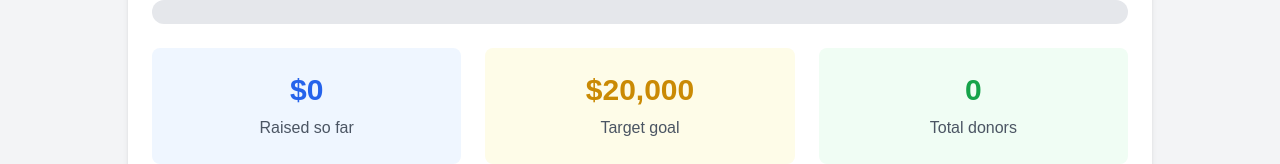
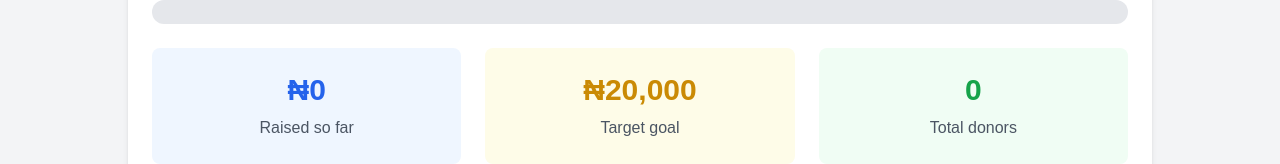
Before and after one commit to Quisef/quisefadmins, a Next.js app: page /donation in a window 1280 px wide. Shown: the part 664-828 px from the top of the page. Built offline with nearby package versions, Linux system fonts and the light colour scheme; no server answers; the database is empty.

Commit message:
donation amount

```diff
--- a/app/(public)/donation/page.tsx
+++ b/app/(public)/donation/page.tsx
@@ -62,7 +62,7 @@ const CauseCard = memo(({ cause }: { cause: Cause }) => {
           onError={(e) => {
             const target = e.target as HTMLImageElement;
             target.src = '/images/fallback.jpg';
-            console.error(`Failed to load image: ${cause.imageUrl}`);
+            console.error(`Failed to load image:₦{cause.imageUrl}`);
           }}
         />
       </div>
@@ -73,19 +73,19 @@ const CauseCard = memo(({ cause }: { cause: Cause }) => {
         </p>
         <div className="h-2 bg-gray-200 rounded-full mb-4 overflow-hidden">
           <div
-            className={`h-full ${colorClasses.bg} rounded-full transition-all duration-500`}
+            className={`h-full₦{colorClasses.bg} rounded-full transition-all duration-500`}
             style={{ width: `${progressPercentage}%` }}
           />
         </div>
         <div className="flex justify-between text-sm text-gray-500 mb-4">
           <span>${cause.raised.toLocaleString()} raised</span>
-          <span>Goal: ${cause.goal.toLocaleString()}</span>
+          <span>Goal:₦{cause.goal.toLocaleString()}</span>
         </div>
         <Link
           href={cause.paystackLink || '#'}
           target="_blank"
           rel="noopener noreferrer"
-          className={`block text-center ${colorClasses.bg} ${colorClasses.hover.replace(
+          className={`block text-center₦{colorClasses.bg}₦{colorClasses.hover.replace(
             'hover:',
             ''
           )} text-white font-semibold py-2 px-4 rounded-md transition-all duration-300 hover:shadow-md`}
@@ -102,7 +102,7 @@ CauseCard.displayName = 'CauseCard';
 // Main Component
 const DonationPage: React.FC = () => {
   const [causes, setCauses] = useState<Cause[]>([]);
-  const [progress, setProgress] = useState<Progress>({ raised: 0, goal: 20000, donors: 0 });
+  const [progress, setProgress] = useState<Progress>({ raised: 0, goal: 20000000, donors: 0 });
   const [loading, setLoading] = useState(true);
 
   const fetchData = useCallback(async () => {
@@ -208,13 +208,13 @@ const DonationPage: React.FC = () => {
             <div className="grid grid-cols-1 sm:grid-cols-3 gap-6">
               <div className="bg-blue-50 p-4 md:p-6 rounded-lg text-center">
                 <h3 className="text-2xl md:text-3xl font-bold text-blue-600 mb-2">
-                  ${progress.raised.toLocaleString()}
+                 ₦{progress.raised.toLocaleString()}
                 </h3>
                 <p className="text-gray-600 text-sm md:text-base">Raised so far</p>
               </div>
               <div className="bg-yellow-50 p-4 md:p-6 rounded-lg text-center">
                 <h3 className="text-2xl md:text-3xl font-bold text-yellow-600 mb-2">
-                  ${progress.goal.toLocaleString()}
+                 ₦{progress.goal.toLocaleString()}
                 </h3>
                 <p className="text-gray-600 text-sm md:text-base">Target goal</p>
               </div>
```
